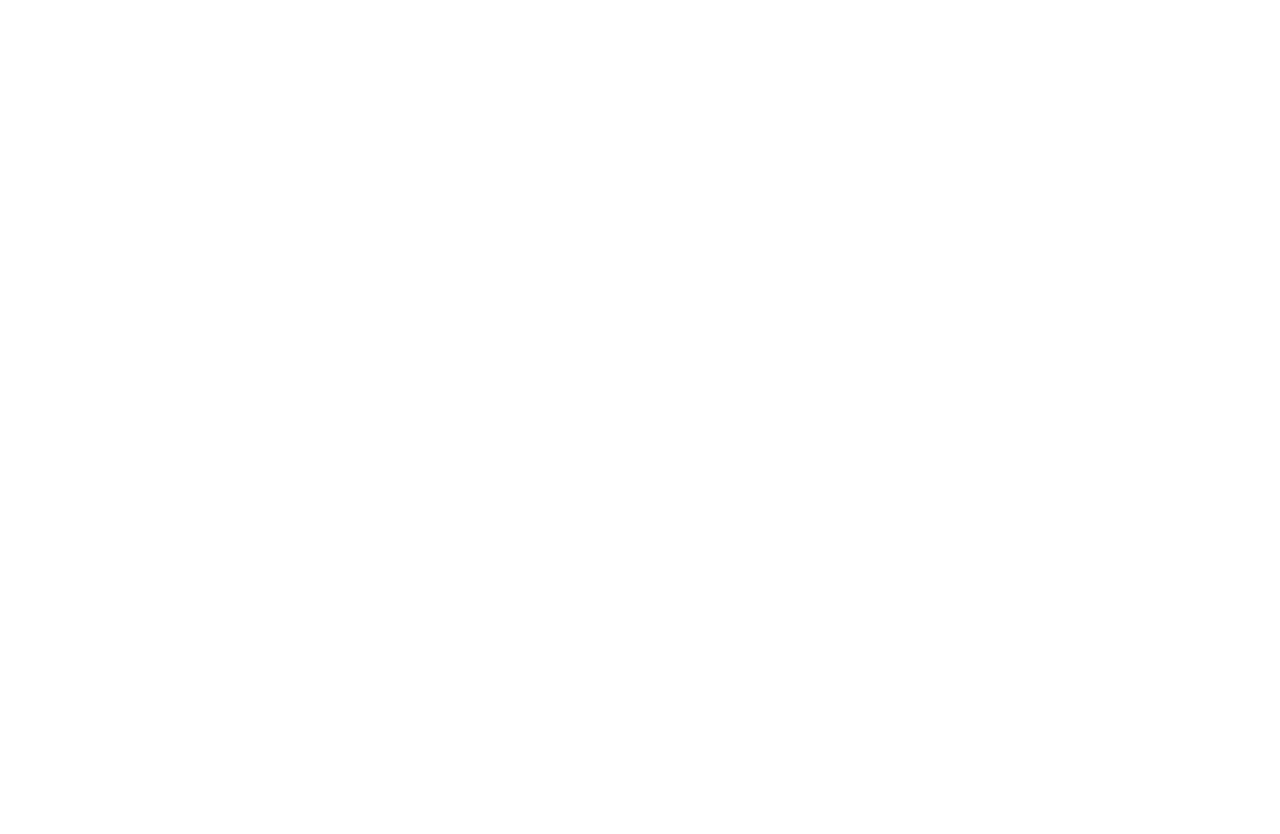
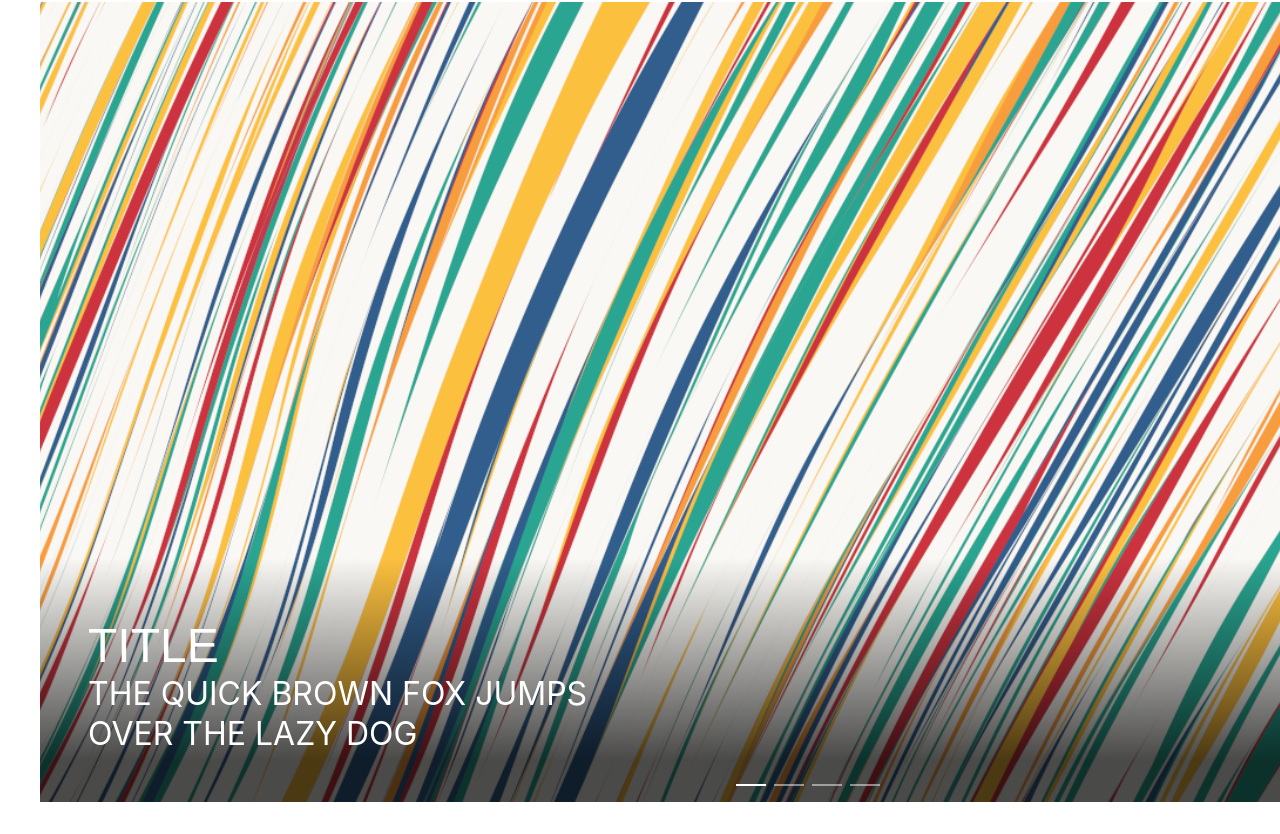
Before and after one commit to Muhlik2018/Archi, a Vue app: page / in a window 1280 px wide. Shown: the part 861-1695 px from the top of the page. Before the commit the page ends 916 px from the top, so only its background shows below. Built offline with nearby package versions, Linux system fonts and the light colour scheme.

Commit message:
首页第二个轮播图展示实现了

```diff
--- a/src/components/HomePage.vue
+++ b/src/components/HomePage.vue
@@ -17,6 +17,28 @@
       </div>
       <el-image src="1.svg" fit="contain" style="width: 100%"></el-image>
     </div>
+    <div class="carousel">
+      <el-carousel height="800px" :autoplay="false">
+        <el-carousel-item v-for="item in 4" :key="item">
+          <!-- <h3 class="small justify-center" text="2xl">{{ item }}</h3> -->
+          <div class="carousel-box">
+            <div class="carousel-text">
+              <div class="carousel-text-title">TITLE</div>
+              <div class="carousel-text-details">
+                The quick brown fox jumps over the lazy dog
+              </div>
+            </div>
+            <el-image src="2.svg" fit="contain" style="width: 100%;transform: rotate(0);"></el-image>
+            <el-image
+              class="carousel-image-mask"
+              src="2-1.svg"
+              fit="contain"
+              style="width: 100%"
+            ></el-image>
+          </div>
+        </el-carousel-item>
+      </el-carousel>
+    </div>
   </div>
 </template>
 
@@ -31,6 +53,7 @@
   display: flex;
   justify-content: center;
   align-items: center;
+  flex-direction: column;
 }
 .to-generate {
   height: 100%;
@@ -46,7 +69,7 @@
   align-items: center;
   justify-content: space-between;
 }
-.tgf-left{
+.tgf-left {
   width: 40rem;
   margin: 10rem;
 }
@@ -82,4 +105,52 @@
   border: none;
   margin: 10rem;
 }
+.carousel {
+  width: 100%;
+  height: 100%;
+  display: flex;
+  justify-content: center;
+}
+.el-carousel {
+  width: 100%;
+  margin: 2rem;
+}
+.carousel-box {
+  height: 100%;
+  display: flex;
+  align-items: flex-end;
+  position: relative;
+}
+.carousel-image-mask {
+  position: absolute;
+  width: 100%;
+  z-index: 500;
+}
+.carousel-text {
+  position: absolute;
+  width: 35rem;
+  z-index: 1000;
+  display: flex;
+  flex-direction: column;
+  margin: 3rem;
+  transform: rotate(0);
+}
+.carousel-text-title {
+  font-family: "Arimo";
+  font-style: normal;
+  font-weight: 400;
+  font-size: 3rem;
+  line-height: 3.5rem;
+  text-transform: uppercase;
+  color: #ffffff;
+}
+.carousel-text-details {
+  font-family: "Inter";
+  font-style: normal;
+  font-weight: 400;
+  font-size: 2rem;
+  line-height: 2.5rem;
+  text-transform: uppercase;
+  color: #ffffff;
+}
 </style>
```
Also changed, not shown: public/2-1.svg (added), public/2.svg (added).
